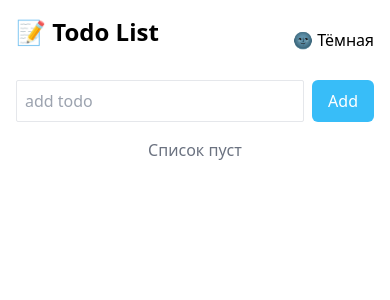
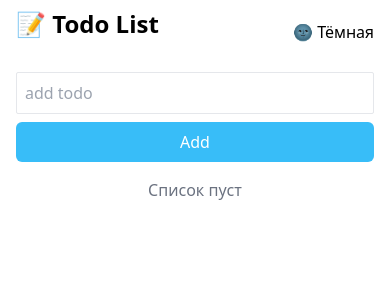
Before and after one commit to Dilmurat777/todo-list-created-of-chatGPT., a React (Vite) app: page / in a window 390 px wide. Shown: the top 300 px of the page. Built offline with nearby package versions, Linux system fonts and the light colour scheme.

Commit message:
fixed: adaptive for small screen

```diff
--- a/src/App.jsx
+++ b/src/App.jsx
@@ -10,7 +10,7 @@ function App() {
 
   return (
     <div className="min-h-screen bg-white dark:bg-gray-800 text-black">
-      <div className="max-w-xl mx-auto p-4 ">
+      <div className="container py-2 sm:px-4 max-w-xl mx-auto p-4 ">
         <div className="flex justify-between items-center">
           <h2
             className={`${theme === 'dark' ? 'text-white' : 'text-black'} text-2xl font-bold mb-4`}>
--- a/src/components/AddList.jsx
+++ b/src/components/AddList.jsx
@@ -63,7 +63,7 @@ export default function AddList() {
       {paginatedPage.length === 0 ? (
         <p className="text-center text-gray-500">Ничего не найдено</p>
       ) : (
-        <ul className="space-y-2 m-4">
+        <ul className="space-y-2 m-2 mx-2 sm:mx-4">
           <AnimatePresence>
             {paginatedPage.map((task) => (
               <motion.li
--- a/src/components/AddTodoForm.jsx
+++ b/src/components/AddTodoForm.jsx
@@ -31,7 +31,7 @@ export default function AddTodoForm() {
   };
 
   return (
-    <form onSubmit={handleAddTodo} className="flex gap-2 my-4">
+    <form onSubmit={handleAddTodo} className="flex flex-col sm:flex-row gap-2 my-4">
       <input
         className="border p-2 flex-1 rounded-sm"
         type="text"
--- a/src/index.css
+++ b/src/index.css
@@ -1,3 +1,10 @@
 @tailwind base;
 @tailwind components;
 @tailwind utilities;
+
+html,
+body {
+  max-width: 100%;
+  height: 100%;
+  overflow-x: hidden;
+}
```
